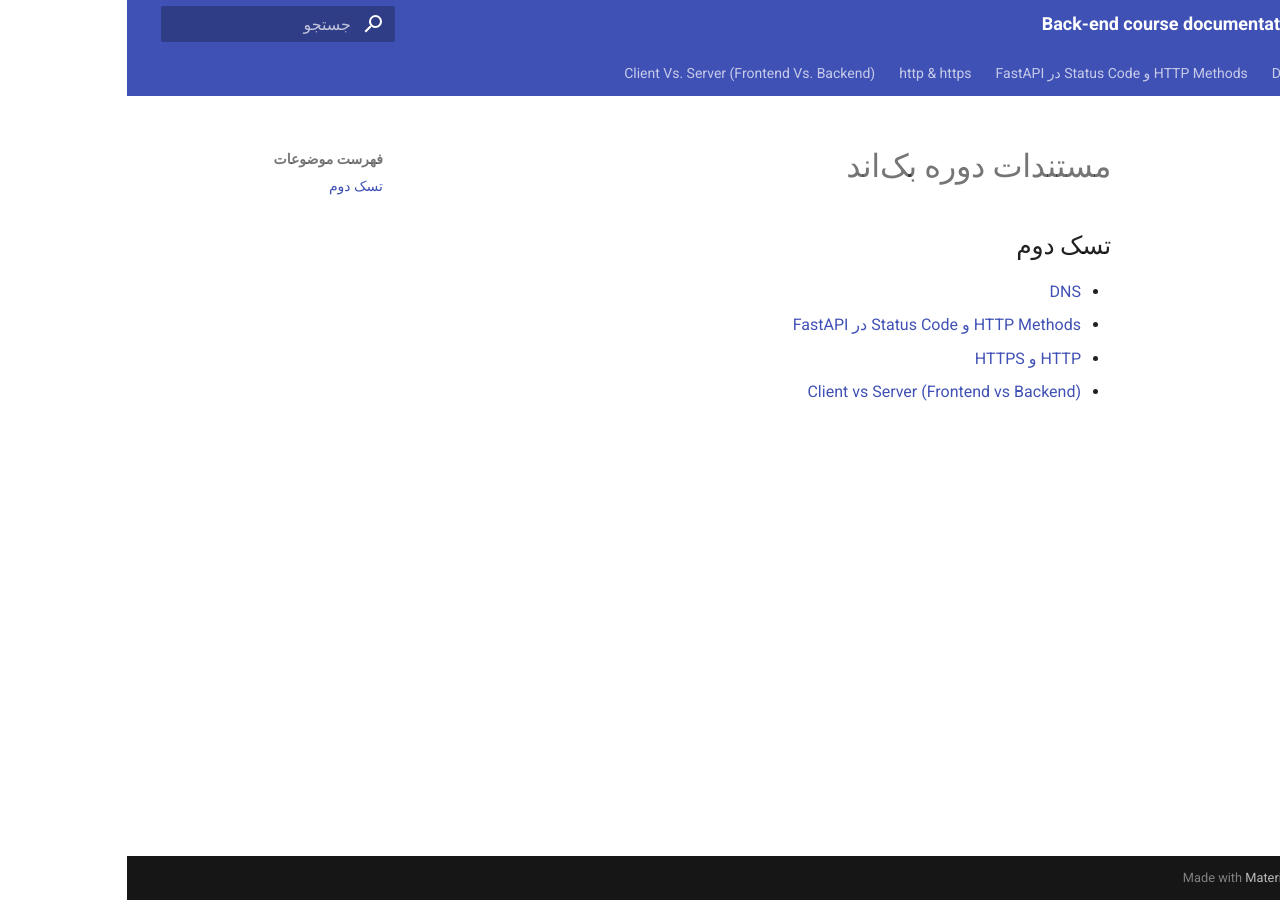
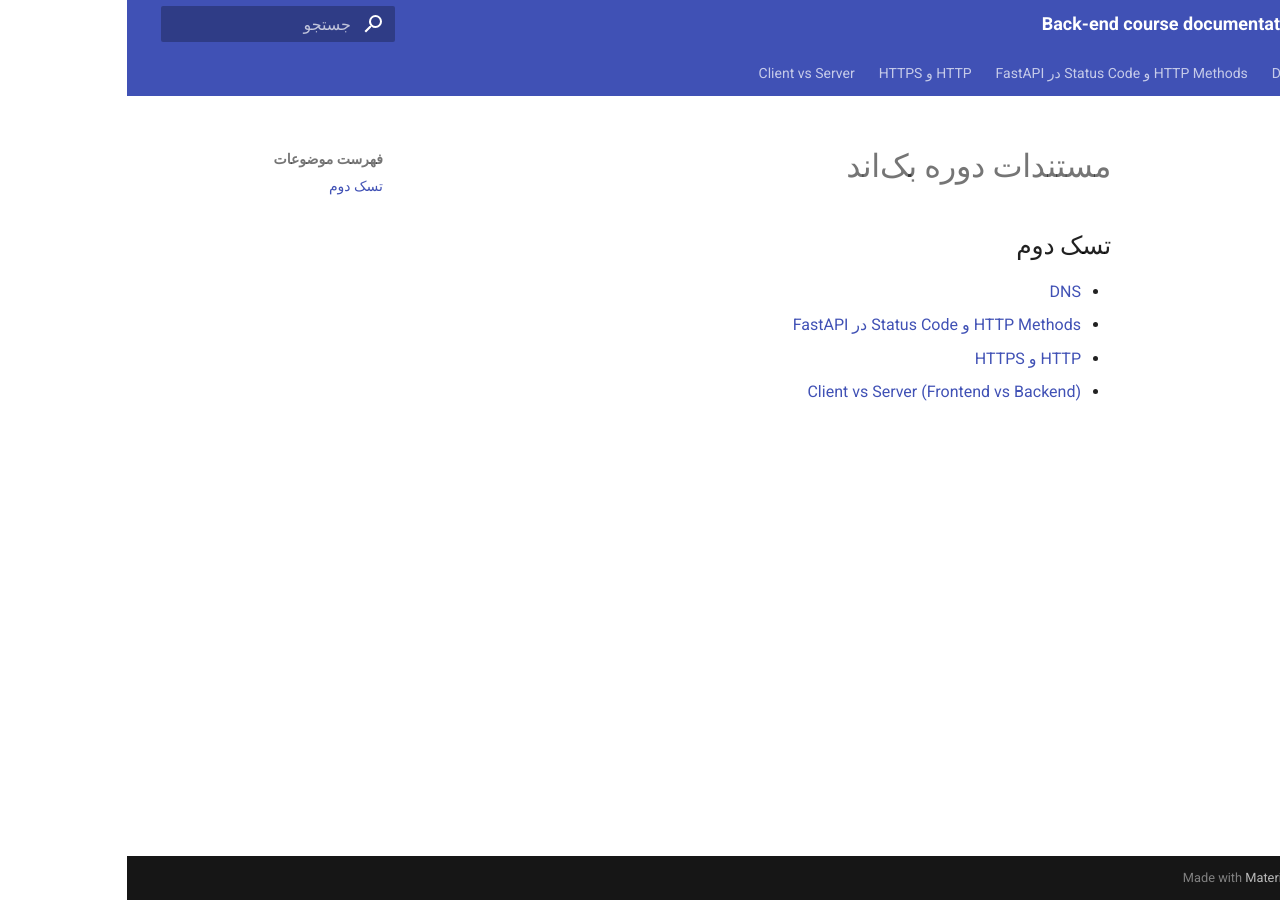
Before and after one commit to BackendCourseDocs/course-docs, an MkDocs documentation site: the page built from docs/index.md, in a window 1280 px wide. Built offline with MkDocs 1.6.1 and Material for MkDocs 9.7.7, drawn with Linux system fonts in a browser that asks for light colours.

```diff
--- a/docs/index.md
+++ b/docs/index.md
@@ -3,6 +3,6 @@
 ## تسک دوم
 
 - [DNS](DNS.md)
-- [HTTP Methods و Status Code در FastAPI](HTTP-Methods.md)
+- [HTTP Methods و Status Code در FastAPI](http-method.md)
 - [HTTP و HTTPS](http-https.md)
 - [Client vs Server (Frontend vs Backend)](client-vs-server.md)
--- a/mkdocs.yml
+++ b/mkdocs.yml
@@ -32,6 +32,6 @@ plugins:
 nav:
   - Home: index.md
   - DNS: DNS.md
-  - HTTP Methods و Status Code در FastAPI: HTTP-Methods.md
-  - http & https: http-https.md
-  - Client Vs. Server (Frontend Vs. Backend): client-vs-server.md
+  - HTTP Methods و Status Code در FastAPI: http-method.md
+  - HTTP و HTTPS: http-https.md
+  - Client vs Server: client-vs-server.md
```
